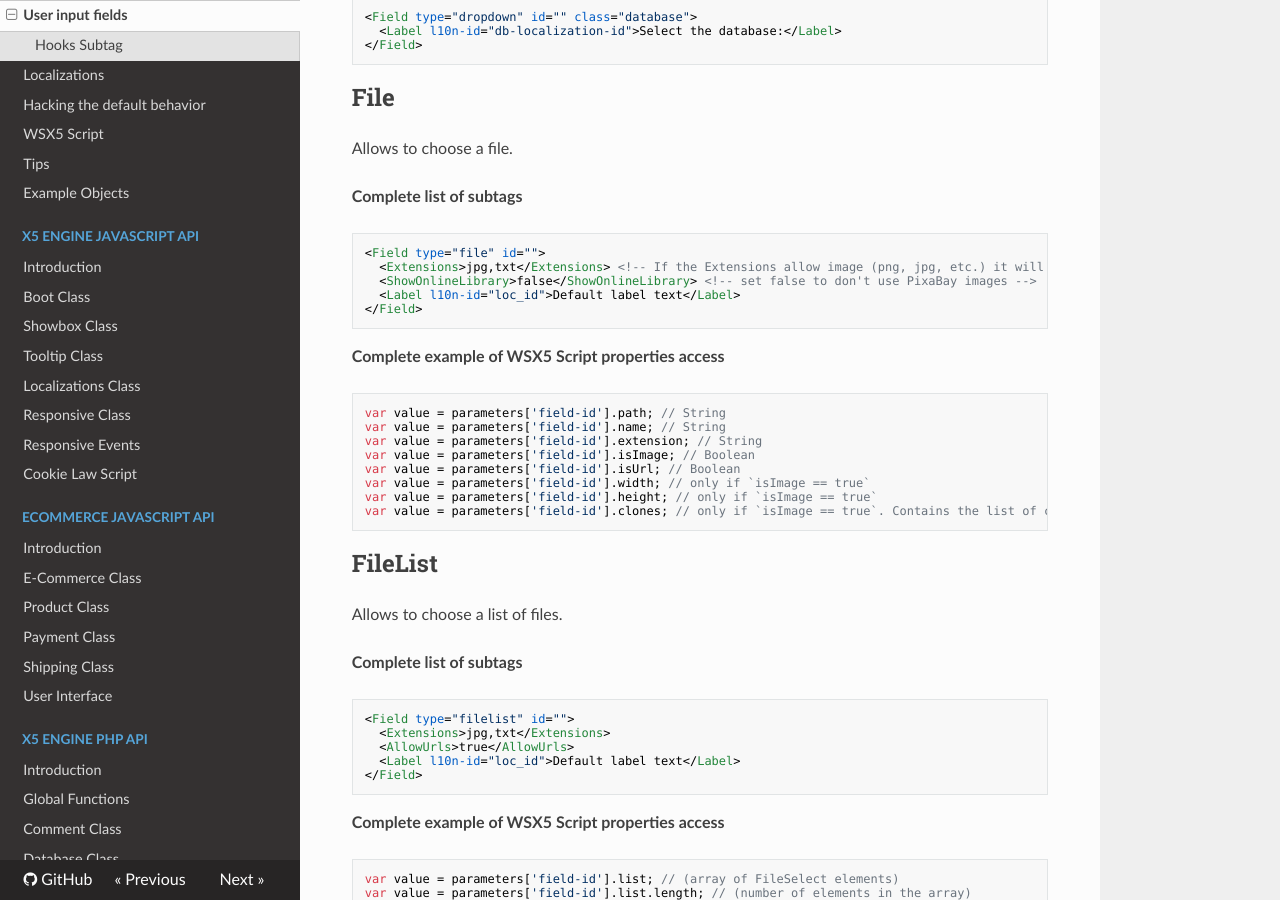
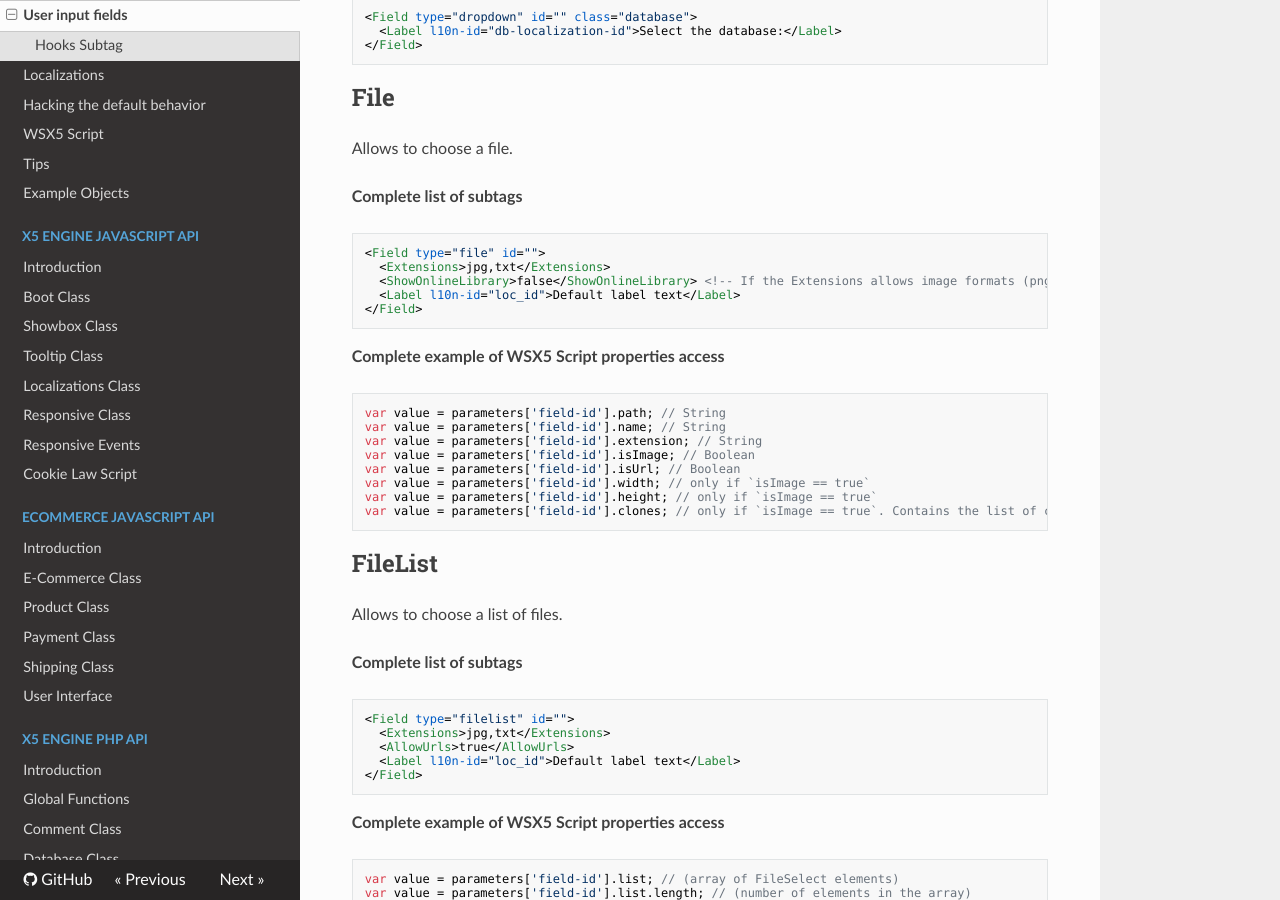
Before and after one commit to WebSiteX5/wsx5-developers-guide, an MkDocs documentation site: the page built from docs/optional-objects/user-input-fields.md, in a window 1280 px wide and 900 px high, scrolled down 5072 px. Built offline with MkDocs 1.6.1, drawn with Linux system fonts in a browser that asks for light colours; nearby versions of some CDN libraries; old or Windows-style settings are respelled for this version of MkDocs; part of the change alters nothing that is shown.

Commit message:
Comments improvements

````diff
--- a/docs/optional-objects/user-input-fields.md
+++ b/docs/optional-objects/user-input-fields.md
@@ -236,8 +236,8 @@ Allows to choose a file.
 **Complete list of subtags**
 ```xml
 <Field type="file" id="">
-  <Extensions>jpg,txt</Extensions> <!-- If the Extensions allow image (png, jpg, etc.) it will be possible to use the images from PixaBay -->
-  <ShowOnlineLibrary>false</ShowOnlineLibrary> <!-- set false to don't use PixaBay images -->
+  <Extensions>jpg,txt</Extensions>
+  <ShowOnlineLibrary>false</ShowOnlineLibrary> <!-- If the Extensions allows image formats (png, jpg, etc.), you can also use images from PixaBay. If you do not want to, set this parameter to false. -->
   <Label l10n-id="loc_id">Default label text</Label>
 </Field>
 ```
````
